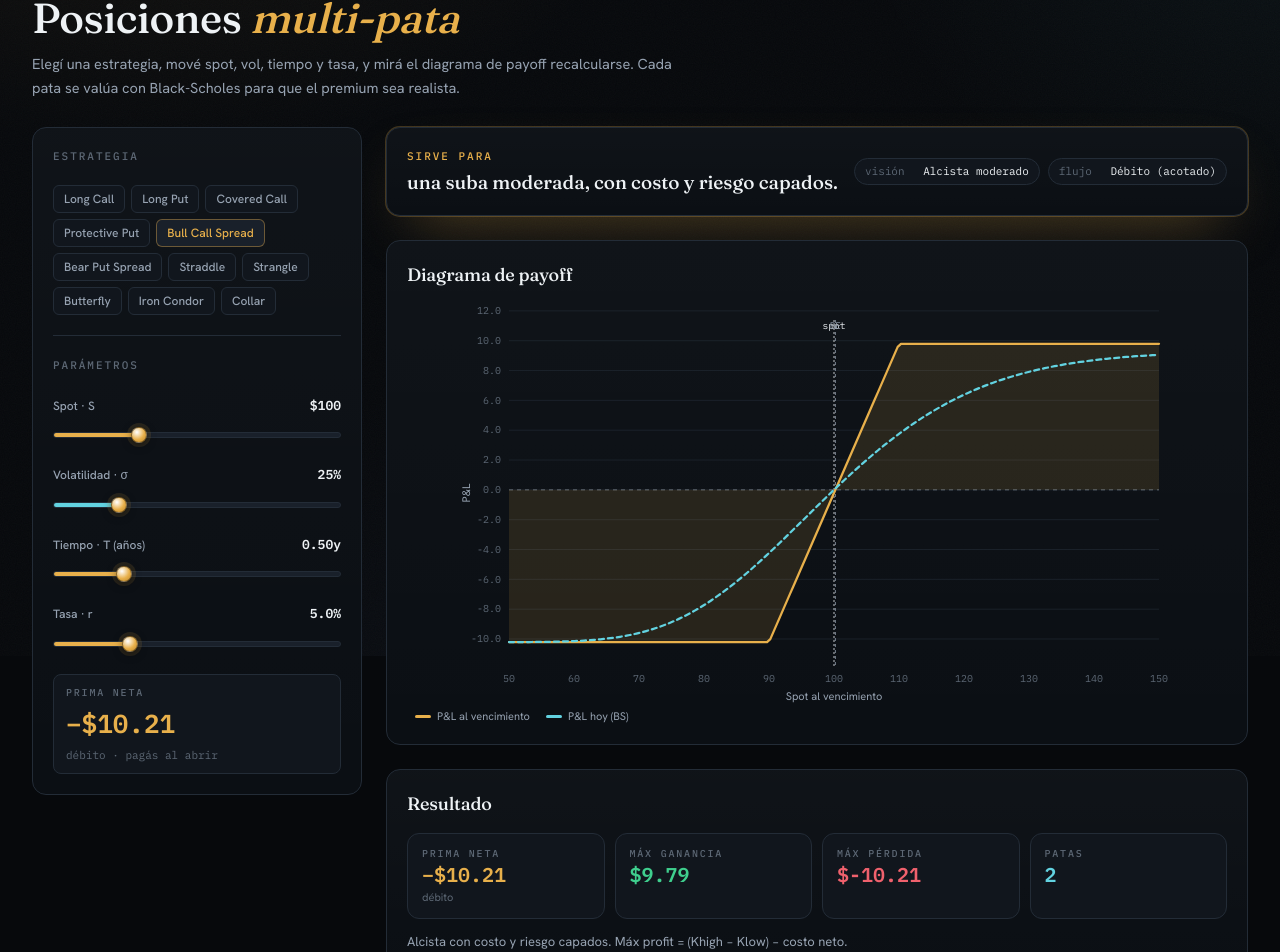
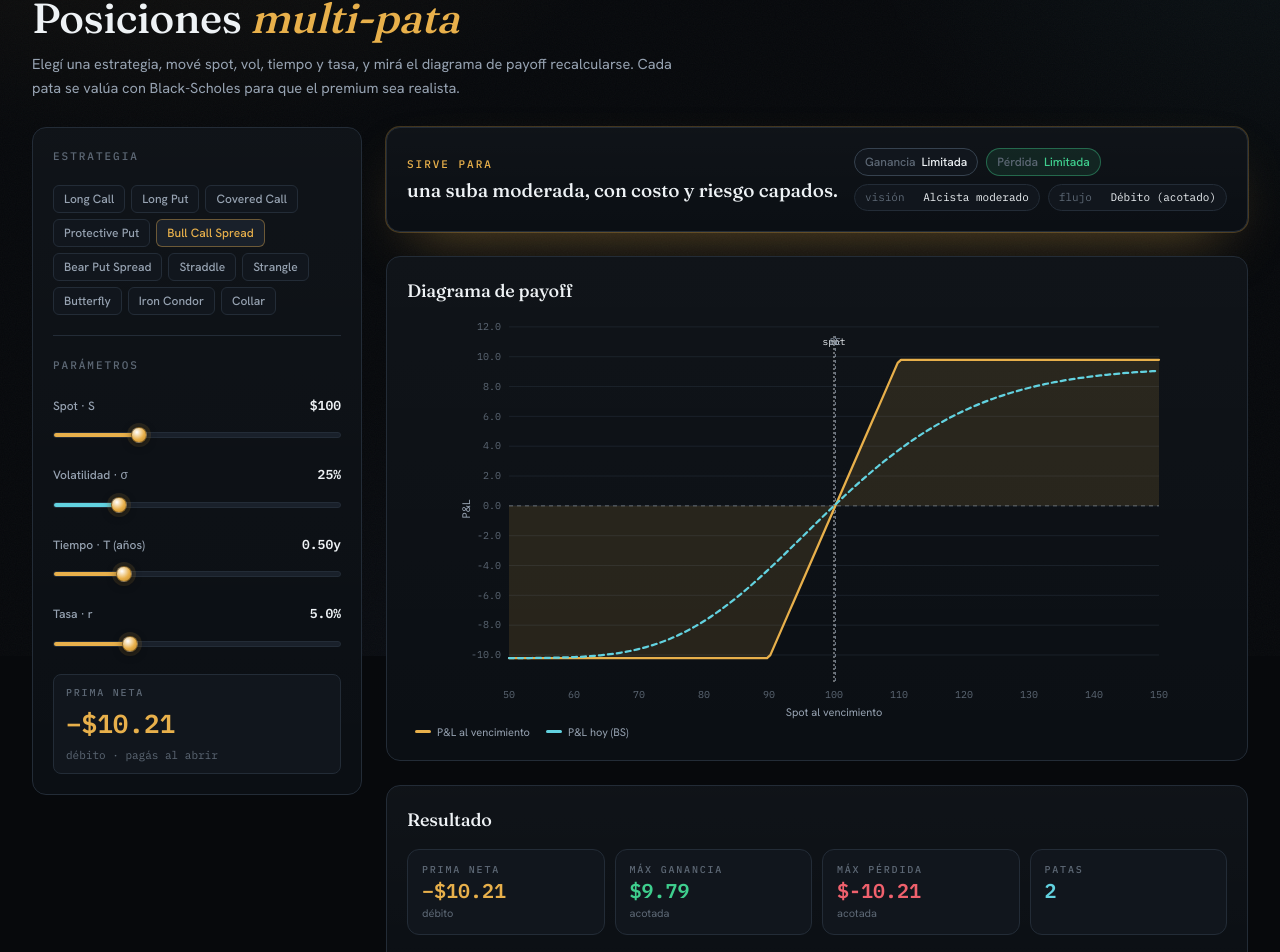
Before and after one commit to maufainversion-hash/option-lab-v2, a Next.js app in the folder web/: page /strategies in a window 1280 px wide. Shown: the part 144-1096 px from the top of the page. Built offline with nearby package versions, Linux system fonts and the light colour scheme.

Commit message:
feat(strategies): risk-profile badges (ganancia/perdida limitada o ilimitada) per strategy

```diff
--- a/web/src/app/strategies/page.tsx
+++ b/web/src/app/strategies/page.tsx
@@ -136,11 +136,44 @@ const SUMMARY: Record<StratKey, string> = {
   collar: "proteger ganancias de una acción casi sin costo",
 };
 
+type RiskKind = "Limitada" | "Ilimitada";
+const RISK: Record<StratKey, { profit: RiskKind; loss: RiskKind }> = {
+  longCall: { profit: "Ilimitada", loss: "Limitada" },
+  longPut: { profit: "Limitada", loss: "Limitada" },
+  coveredCall: { profit: "Limitada", loss: "Limitada" },
+  protectivePut: { profit: "Ilimitada", loss: "Limitada" },
+  bullCall: { profit: "Limitada", loss: "Limitada" },
+  bearPut: { profit: "Limitada", loss: "Limitada" },
+  straddle: { profit: "Ilimitada", loss: "Limitada" },
+  strangle: { profit: "Ilimitada", loss: "Limitada" },
+  butterfly: { profit: "Limitada", loss: "Limitada" },
+  ironCondor: { profit: "Limitada", loss: "Limitada" },
+  collar: { profit: "Limitada", loss: "Limitada" },
+};
+
 const LEG_LABEL: Record<Leg["optionType"], string> = {
   call: "Call",
   put: "Put",
   stock: "Acción",
 };
+
+function RiskPill({ label, value, tone }: { label: string; value: string; tone: "good" | "bad" | "neutral" }) {
+  const c =
+    tone === "good"
+      ? { border: "rgba(63,207,142,0.4)", bg: "rgba(63,207,142,0.10)", fg: "#3fcf8e" }
+      : tone === "bad"
+        ? { border: "rgba(240,97,109,0.4)", bg: "rgba(240,97,109,0.10)", fg: "#f0616d" }
+        : { border: "var(--color-line-2)", bg: "var(--color-ink-2)", fg: "var(--color-text)" };
+  return (
+    <span
+      className="inline-flex items-center gap-1.5 rounded-full border px-2.5 py-1 text-[12px] font-medium"
+      style={{ borderColor: c.border, background: c.bg, color: c.fg }}
+    >
+      <span className="text-dim">{label}</span>
+      {value}
+    </span>
+  );
+}
 
 export default function StrategiesLab() {
   const [S, setS] = useState(100);
@@ -245,7 +278,6 @@ export default function StrategiesLab() {
 
   const money = (v: number) => `$${v.toFixed(2)}`;
   const signedMoney = (v: number) => `${v >= 0 ? "+" : "−"}$${Math.abs(v).toFixed(2)}`;
-  const finite = (v: number) => Number.isFinite(v);
 
   return (
     <div className="mx-auto max-w-[1400px] px-5 py-8 sm:px-8">
@@ -313,7 +345,20 @@ export default function StrategiesLab() {
               {SUMMARY[strat]}.
             </p>
           </div>
-          <div className="flex shrink-0 flex-wrap gap-2">
+          <div className="flex shrink-0 flex-col gap-2">
+            <div className="flex flex-wrap gap-2">
+              <RiskPill
+                label="Ganancia"
+                value={RISK[strat].profit}
+                tone={RISK[strat].profit === "Ilimitada" ? "good" : "neutral"}
+              />
+              <RiskPill
+                label="Pérdida"
+                value={RISK[strat].loss}
+                tone={RISK[strat].loss === "Ilimitada" ? "bad" : "good"}
+              />
+            </div>
+            <div className="flex flex-wrap gap-2">
               <span className="chip">
                 <span className="text-dim">visión</span>&nbsp;<span className="text-text">{USE_NOTE[strat].view}</span>
               </span>
@@ -323,6 +368,7 @@ export default function StrategiesLab() {
                   {USE_NOTE[strat].cost}
                 </span>
               </span>
+            </div>
           </div>
         </div>
 
@@ -349,10 +395,16 @@ export default function StrategiesLab() {
             />
             <Stat
               label="Máx ganancia"
-              value={finite(maxProfit) ? money(maxProfit) : "∞"}
+              value={RISK[strat].profit === "Ilimitada" ? "Ilimitada" : money(maxProfit)}
               tone="gain"
+              hint={RISK[strat].profit === "Ilimitada" ? "sin techo" : "acotada"}
             />
-            <Stat label="Máx pérdida" value={money(maxLoss)} tone="loss" />
+            <Stat
+              label="Máx pérdida"
+              value={RISK[strat].loss === "Ilimitada" ? "Ilimitada" : money(maxLoss)}
+              tone="loss"
+              hint={RISK[strat].loss === "Ilimitada" ? "sin piso" : "acotada"}
+            />
             <Stat label="Patas" value={String(strategy.legs.length)} tone="cyan" />
           </div>
           <p className="mt-3 text-[13px] leading-relaxed text-muted">{strategy.description}</p>
```
Lines whose indentation alone changed are shown as unchanged.
